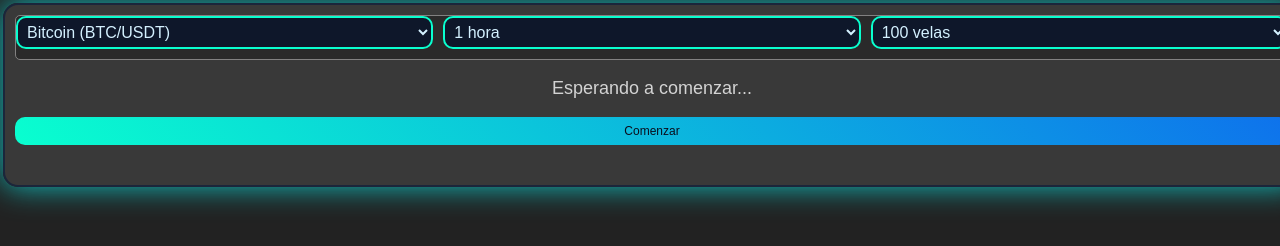
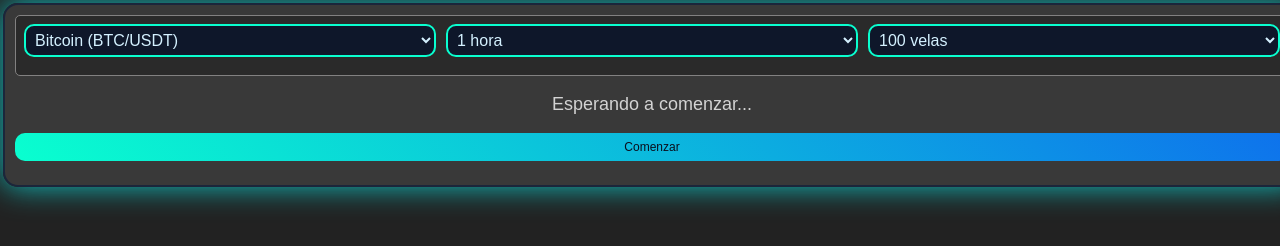
Before and after one commit to andres28m/minichoch, a plain HTML site: page index.html in a window 1280 px wide. Shown: the top 246 px of the page. Drawn offline with Linux system fonts and the light colour scheme.

Commit message:
Update index.html

```diff
--- a/index.html
+++ b/index.html
@@ -26,7 +26,7 @@
             box-shadow: 0px 0px 30px rgba(9, 255, 255, 0.7);
             width: 100%;
             height: 160px;
-            max-width: 1900px;
+            max-width: 1850px;
             margin: 0 auto;
         }
 
@@ -97,7 +97,7 @@
             display: grid;
             grid-template-columns: repeat(3, 1fr); /* 4 columnas iguales */
             gap: 10px; /* Espacio entre las señales */
-
+            padding: 8px;
             text-align: center;
             font-size: 18px;
             border: 1px solid #828181;
```
